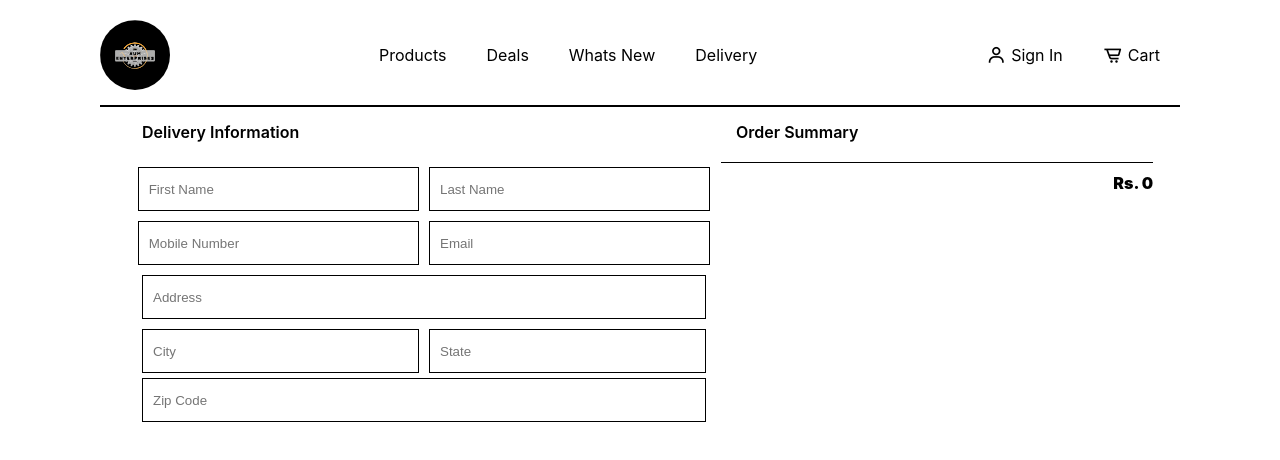
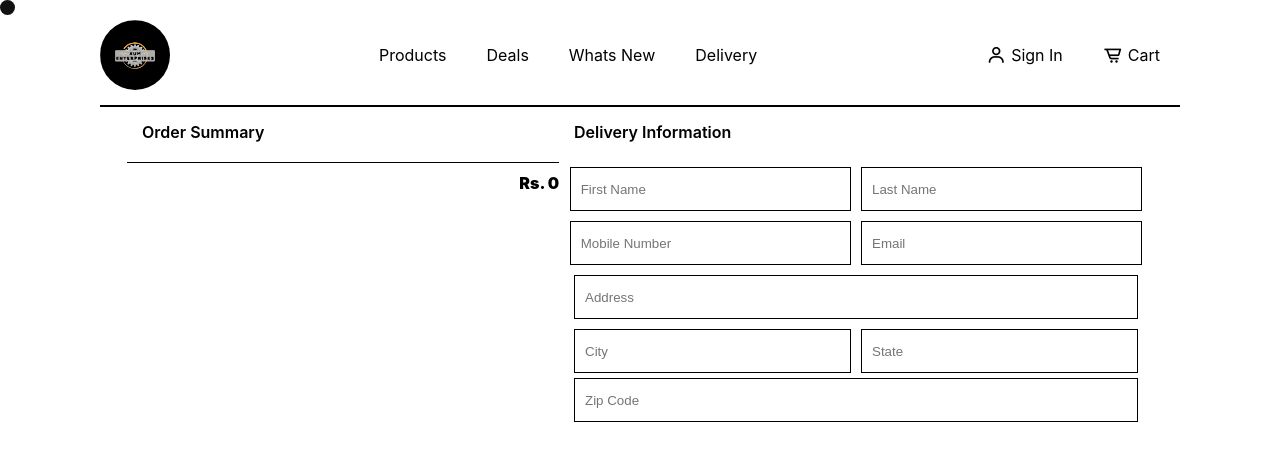
Before and after one commit to aum99/aum-enterprise, a React (Create React App) app: page /checkout in a window 1280 px wide. Shown: the top 460 px of the page. Built offline with nearby package versions, Linux system fonts and the light colour scheme.

Commit message:
adding mouse-animation and improving the products page ui

```diff
--- a/package.json
+++ b/package.json
@@ -7,6 +7,7 @@
     "@testing-library/react": "^13.4.0",
     "@testing-library/user-event": "^13.5.0",
     "firebase": "^9.21.0",
+    "framer-motion": "^10.12.16",
     "react": "^18.2.0",
     "react-dom": "^18.2.0",
     "react-redux": "^8.0.5",
--- a/src/App.css
+++ b/src/App.css
@@ -5,6 +5,16 @@
 .App-logo {
   height: 40vmin;
   pointer-events: none;
+}
+
+.cursor {
+  background-color: #111;
+  height: 15px;
+  width: 15px;
+  border-radius: 50%;
+  position: fixed;
+  top: 0;
+  left: 0;
 }
 
 @media (prefers-reduced-motion: no-preference) {
--- a/src/App.js
+++ b/src/App.js
@@ -1,4 +1,6 @@
+import { Fragment, useEffect, useState } from "react";
 import { Routes, Route } from "react-router-dom";
+import { motion } from "framer-motion";
 
 import Navigation from "./routes/navigation/navigation.component";
 import Home from "./routes/home/home.component";
@@ -7,8 +9,32 @@ import Checkout from "./routes/checkout/checkout.component";
 import SignIn from "./routes/sign-in/sign-in.component";
 import SignUp from "./routes/sign-up/sign-up.component";
 
+import "./App.css";
+
 function App() {
+  const [mousePosition, setMousePosition] = useState({ x: 0, y: 0 });
+
+  useEffect(() => {
+    const mouseMove = (e) => {
+      setMousePosition({
+        x: e.clientX,
+        y: e.clientY,
+      });
+    };
+    window.addEventListener("mousemove", mouseMove);
+    return () => {
+      window.addEventListener("mousemove", mouseMove);
+    };
+  }, []);
+
+  const variants = {
+    default: {
+      x: mousePosition.x,
+      y: mousePosition.y,
+    },
+  };
   return (
+    <Fragment>
       <Routes>
         <Route path="/" element={<Navigation />}>
           <Route index element={<Home />} />
@@ -18,6 +44,8 @@ function App() {
           <Route path="sign-up" element={<SignUp />} />
         </Route>
       </Routes>
+      <motion.div className="cursor" variants={variants} animate="default" />
+    </Fragment>
   );
 }
 
--- a/src/components/cart-dropdown/cart.styles.jsx
+++ b/src/components/cart-dropdown/cart.styles.jsx
@@ -19,6 +19,10 @@ export const CartDropdownContainer = styled.div`
 export const ProductsContainer = styled.div`
   margin: 5px;
   height: 75%;
+  display: flex;
+  justify-content: center;
+  flex-direction: column;
+
   /* border: 1px solid black; */
   overflow: scroll;
 `;
--- a/src/components/product-card/product-card.styles.jsx
+++ b/src/components/product-card/product-card.styles.jsx
@@ -9,12 +9,21 @@ export const ProductCardContainer = styled.div`
   flex-direction: column;
   justify-content: center;
   padding: 5px;
+  /* box-sizing: border-box; */
   img {
     width: 270px;
     height: 60%;
     object-fit: cover;
     margin-bottom: 5px;
     border-radius: 10px;
+  }
+  @media (max-width: 655px) {
+    width: 160px;
+    height: 230px;
+    margin: 10px 0;
+    img {
+      width: 150px;
+    }
   }
 `;
 
@@ -26,18 +35,27 @@ export const ProductInfo = styled.div`
 export const Name = styled.span`
   font-size: large;
   font-weight: 600;
+  @media (max-width: 655px) {
+    font-size: small;
+  }
 `;
 
 export const Price = styled.span`
   font-size: large;
   font-weight: 600;
   margin-right: 10px;
+  @media (max-width: 655px) {
+    font-size: small;
+  }
 `;
 
 export const ProductDescription = styled.span`
   font-size: medium;
   display: flex;
   margin: 10px 0;
+  @media (max-width: 655px) {
+    font-size: x-small;
+  }
 `;
 
 export const AddButton = styled.button`
--- a/src/routes/all-products/all-products.component.jsx
+++ b/src/routes/all-products/all-products.component.jsx
@@ -5,11 +5,7 @@ import { selectCategoriesMap } from "../../store/categories/categories.selector"
 import ProductCard from "../../components/product-card/product-card.component";
 import CategoryButtons from "../../components/category-buttons/category-buttons.component";
 
-import {
-  CategoryButton,
-  CategoryButtonsContainer,
-  ProductsContainer,
-} from "./all-products.styles";
+import { ProductsContainer } from "./all-products.styles";
 import { Fragment } from "react";
 
 const AllProducts = () => {
--- a/src/routes/checkout/checkout.component.jsx
+++ b/src/routes/checkout/checkout.component.jsx
@@ -26,6 +26,15 @@ const Checkout = () => {
   console.log(cartItems);
   return (
     <CheckoutContainer>
+      <OrderSummaryContainer>
+        <Header>Order Summary</Header>
+        <ItemsContainer>
+          {cartItems.map((cartItem) => (
+            <CartItem key={cartItem.id} item={cartItem}></CartItem>
+          ))}
+        </ItemsContainer>
+        <CartTotal>Rs. {total}</CartTotal>
+      </OrderSummaryContainer>
       <DeliveryInfoContainer>
         <Header>Delivery Information</Header>
         <InfoInput
@@ -87,15 +96,6 @@ const Checkout = () => {
           ></SubAddressInput>
         </SubAddressContainer>
       </DeliveryInfoContainer>
-      <OrderSummaryContainer>
-        <Header>Order Summary</Header>
-        <ItemsContainer>
-          {cartItems.map((cartItem) => (
-            <CartItem key={cartItem.id} item={cartItem}></CartItem>
-          ))}
-        </ItemsContainer>
-        <CartTotal>Rs. {total}</CartTotal>
-      </OrderSummaryContainer>
     </CheckoutContainer>
   );
 };
--- a/src/routes/checkout/checkout.styles.jsx
+++ b/src/routes/checkout/checkout.styles.jsx
@@ -22,7 +22,8 @@ export const DeliveryInfoContainer = styled.div`
 
 export const OrderSummaryContainer = styled.div`
   width: 40%;
-  height: 80vh;
+  max-height: 80vh;
+  margin-bottom: 20px;
   display: flex;
   flex-direction: column;
   @media (max-width: 750px) {
```
Also changed, not shown: 1 other file (tests, documents, lock files or other folders). Lines whose indentation alone changed are shown as unchanged.
